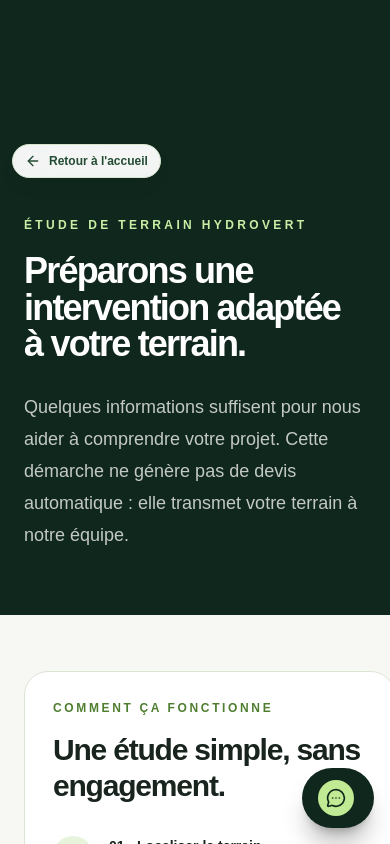
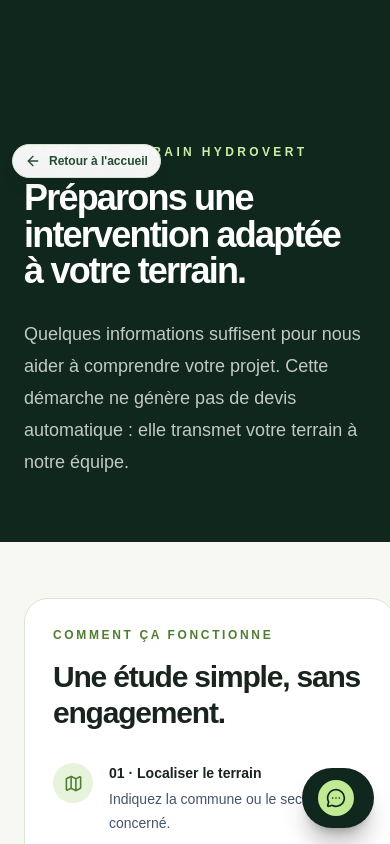
Before and after one commit to znnmpsj2tr-coder/hydrovert-solutions-2026, a Next.js app: page /terrain in a window 390 px wide. Shown: the top 844 px of the page. Built offline with nearby package versions, Linux system fonts and the light colour scheme.

Commit message:
Uniformiser le retour à l accueil

```diff
--- a/app/guide-irrigation/page.tsx
+++ b/app/guide-irrigation/page.tsx
@@ -1,5 +1,5 @@
 import Link from "next/link";
-import { ArrowLeft, Check, CloudRain, Droplets, Sun, Wind } from "lucide-react";
+import { Check, CloudRain, Droplets, Sun, Wind } from "lucide-react";
 
 export const metadata = {
   title: "Guide d'irrigation après hydroseeding | Hydrovert Solutions",
@@ -17,7 +17,7 @@ export default function GuideIrrigationPage() {
   return (
     <main className="min-h-screen bg-[#f7f8f4] text-[#18241d]">
       <section className="bg-[#10271d] px-6 pb-20 pt-32 text-white sm:px-8 lg:px-12 lg:pt-40">
-        <div className="mx-auto max-w-7xl"><Link href="/" className="inline-flex items-center gap-2 text-sm font-semibold text-[#c9efa6] hover:text-white"><ArrowLeft size={17}/>Retour à l&apos;accueil</Link><p className="mt-12 text-xs font-bold uppercase tracking-[.25em] text-[#c9efa6]">Guide d&apos;irrigation · 30 jours</p><h1 className="mt-5 max-w-5xl text-4xl font-semibold tracking-[-.05em] sm:text-5xl lg:text-7xl">Après l&apos;hydroseeding, l&apos;irrigation fait la différence.</h1><p className="mt-7 max-w-3xl text-lg leading-8 text-white/75 sm:text-xl">Ce guide donne des repères généraux. Le bon rythme dépend toujours du sol, de l&apos;exposition, du vent, de la pluie et du débit de votre installation d&apos;irrigation.</p></div>
+        <div className="mx-auto max-w-7xl"><p className="text-xs font-bold uppercase tracking-[.25em] text-[#c9efa6]">Guide d&apos;irrigation · 30 jours</p><h1 className="mt-5 max-w-5xl text-4xl font-semibold tracking-[-.05em] sm:text-5xl lg:text-7xl">Après l&apos;hydroseeding, l&apos;irrigation fait la différence.</h1><p className="mt-7 max-w-3xl text-lg leading-8 text-white/75 sm:text-xl">Ce guide donne des repères généraux. Le bon rythme dépend toujours du sol, de l&apos;exposition, du vent, de la pluie et du débit de votre installation d&apos;irrigation.</p></div>
       </section>
 
       <section className="mx-auto max-w-7xl px-6 py-16 sm:px-8 lg:px-12 lg:py-24"><div className="mb-10 max-w-3xl"><p className="text-xs font-bold uppercase tracking-[.24em] text-[#4f7e31]">Le réflexe à garder</p><h2 className="mt-4 text-3xl font-semibold tracking-[-.04em] sm:text-4xl">Humide au toucher. Jamais saturé.</h2><p className="mt-5 text-lg leading-8 text-slate-600">Touchez le paillage : il doit rester humide, sans flaques et sans eau qui s&apos;écoule. C&apos;est plus fiable qu&apos;un nombre de minutes identique pour tous les terrains.</p></div><div className="grid gap-px overflow-hidden rounded-3xl border border-[#dbe5d4] bg-[#dbe5d4] md:grid-cols-2">{phases.map((phase) => <article key={phase.period} className="bg-white p-7 sm:p-9"><p className="text-sm font-bold uppercase tracking-[.18em] text-[#79a65d]">{phase.period}</p><p className="mt-6 text-3xl font-semibold tracking-[-.04em] text-[#315c2b]">{phase.frequency}</p><h3 className="mt-7 text-2xl font-semibold">{phase.title}</h3><p className="mt-4 leading-7 text-slate-600">{phase.text}</p><p className="mt-5 border-l-2 border-[#a9cf91] pl-4 text-sm leading-6 text-slate-600">{phase.note}</p></article>)}</div></section>
--- a/app/terrain/page.tsx
+++ b/app/terrain/page.tsx
@@ -1,7 +1,7 @@
 "use client";
 
 import Link from "next/link";
-import { ArrowLeft, ArrowRight, Check, Map, Ruler, Send, ShieldCheck, Upload, X } from "lucide-react";
+import { ArrowRight, Check, Map, Ruler, Send, ShieldCheck, Upload, X } from "lucide-react";
 import { ChangeEvent, FormEvent, useState } from "react";
 import TerrainMap from "../components/TerrainMap";
 
@@ -31,10 +31,7 @@ export default function TerrainPage() {
     <main className="min-h-screen bg-[#f7f8f4] text-[#18241d]">
       <section className="bg-[#10271d] px-6 pb-16 pt-36 text-white sm:px-8 lg:px-12">
         <div className="mx-auto max-w-7xl">
-          <Link href="/" className="inline-flex items-center gap-2 text-sm text-[#c9efa6] transition hover:text-white">
-            <ArrowLeft size={16} /> Retour à l&apos;accueil
-          </Link>
-          <div className="mt-12 max-w-4xl">
+          <div className="max-w-4xl">
             <p className="text-xs font-bold uppercase tracking-[0.28em] text-[#c9efa6]">Étude de terrain Hydrovert</p>
             <h1 className="mt-5 text-4xl font-semibold leading-[1.02] tracking-[-0.05em] sm:text-6xl lg:text-7xl">Préparons une intervention adaptée à votre terrain.</h1>
             <p className="mt-7 max-w-2xl text-lg leading-8 text-white/75 sm:text-xl">Quelques informations suffisent pour nous aider à comprendre votre projet. Cette démarche ne génère pas de devis automatique : elle transmet votre terrain à notre équipe.</p>
```
